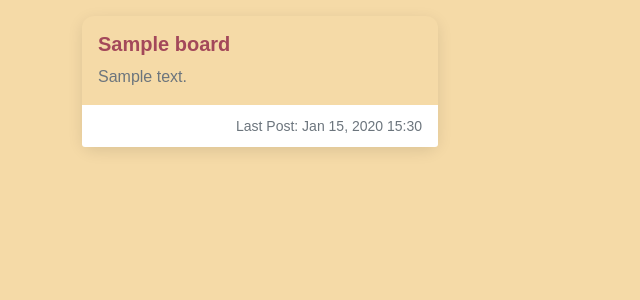
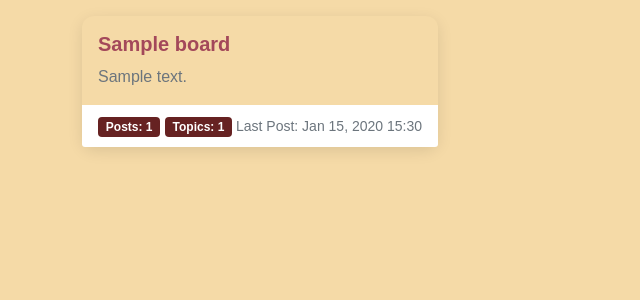
Before and after one commit to AashikaAjith/Boardhub-django, a Django app: page / in a window 1280 px wide. Shown: the part 156-456 px from the top of the page, without its empty margins (0-640 px from the left). Run offline with Django 5.2, Linux system fonts and the light colour scheme; tables that the repository leaves empty hold one stand-in row (values such as "Sample post"); some libraries are stand-ins or nearby versions.

Commit message:
style adjusted

```diff
--- a/templates/home.html
+++ b/templates/home.html
@@ -19,8 +19,8 @@
 
         <div class="card-footer d-flex justify-content-between align-items-center bg-white border-0">
           <div>
-            <span class="badge badge-custom">Posts: {{ board.get_posts_count }}</span>
-            <span class="badge badge-custom">Topics: {{ board.topics.count }}</span>
+            <span class="badge badge-custom" style="background-color: #662222; color: white;">Posts: {{ board.get_posts_count }}</span>
+            <span class="badge badge-custom"style="background-color: #662222; color: white;">Topics: {{ board.topics.count }}</span>
           </div>
           <small class="text-muted">
             Last Post: {% if board.topics.last and board.topics.last.posts.last %}
```
